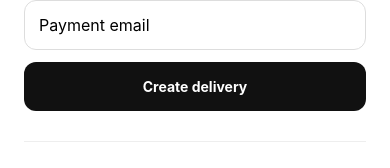
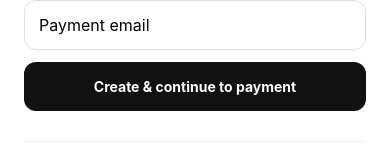
Before and after one commit to bishoptobiloba35-dotcom/Swiftie, a React Native app in the folder apps/customer/: screen / in a window 390 px wide. Shown: the part 432-600 px from the top of the page. Built offline with nearby package versions, Linux system fonts and the light colour scheme; no server answers.

Commit message:
Connect customer delivery creation to server payment initialization

```diff
--- a/apps/customer/App.tsx
+++ b/apps/customer/App.tsx
@@ -53,8 +53,14 @@ export default function App() {
       });
       setCreatedCode(result.trackingCode);
       setTrackingCode(result.trackingCode);
+      setDelivery(result);
+      if (!email.trim()) throw new Error("Enter your payment email before creating a delivery.");
+      const payment = await api.initializePayment(result.id, email.trim());
+      Alert.alert(
+        "Payment ready",
+        `Amount: ₦${(payment.amountMinor / 100).toLocaleString()}\\nReference: ${payment.reference}\\n\\nOpen the Paystack authorization URL to complete payment.`
+      );
       await loadTracking(result.trackingCode);
-      Alert.alert("Delivery created", result.trackingCode);
     } catch (error) {
       Alert.alert("SwiftDrop", error instanceof Error ? error.message : "The API is not reachable yet.");
     }
@@ -98,8 +104,11 @@ export default function App() {
         <TextInput style={styles.input} placeholder="Payment email" keyboardType="email-address" autoCapitalize="none" value={email} onChangeText={setEmail} />
         {quote ? <Text style={styles.code}>Estimated fare: ₦{(quote.totalMinor / 100).toLocaleString()} · {(quote.distanceMeters / 1000).toFixed(1)} km</Text> : null}
         <Pressable style={styles.primary} onPress={() => void createDelivery()}>
-          <Text style={styles.primaryText}>Create delivery</Text>
+          <Text style={styles.primaryText}>Create & continue to payment</Text>
         </Pressable>
+        {delivery?.status === "PAYMENT_AUTHORIZED" ? (
+          <Text style={styles.done}>✓ Payment verified — your delivery can enter driver matching.</Text>
+        ) : null}
         {!!createdCode && <Text style={styles.code}>Tracking code: {createdCode}</Text>}
 
         <View style={styles.divider} />
```
